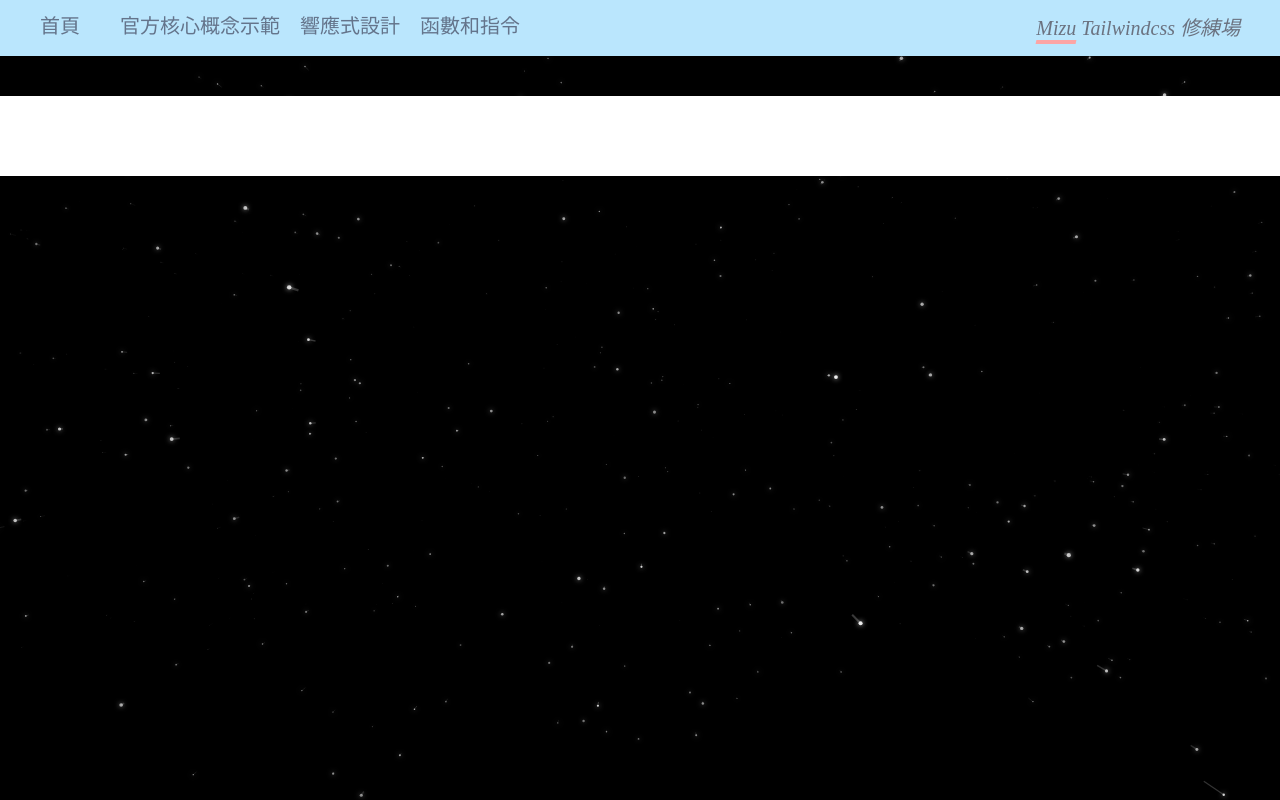
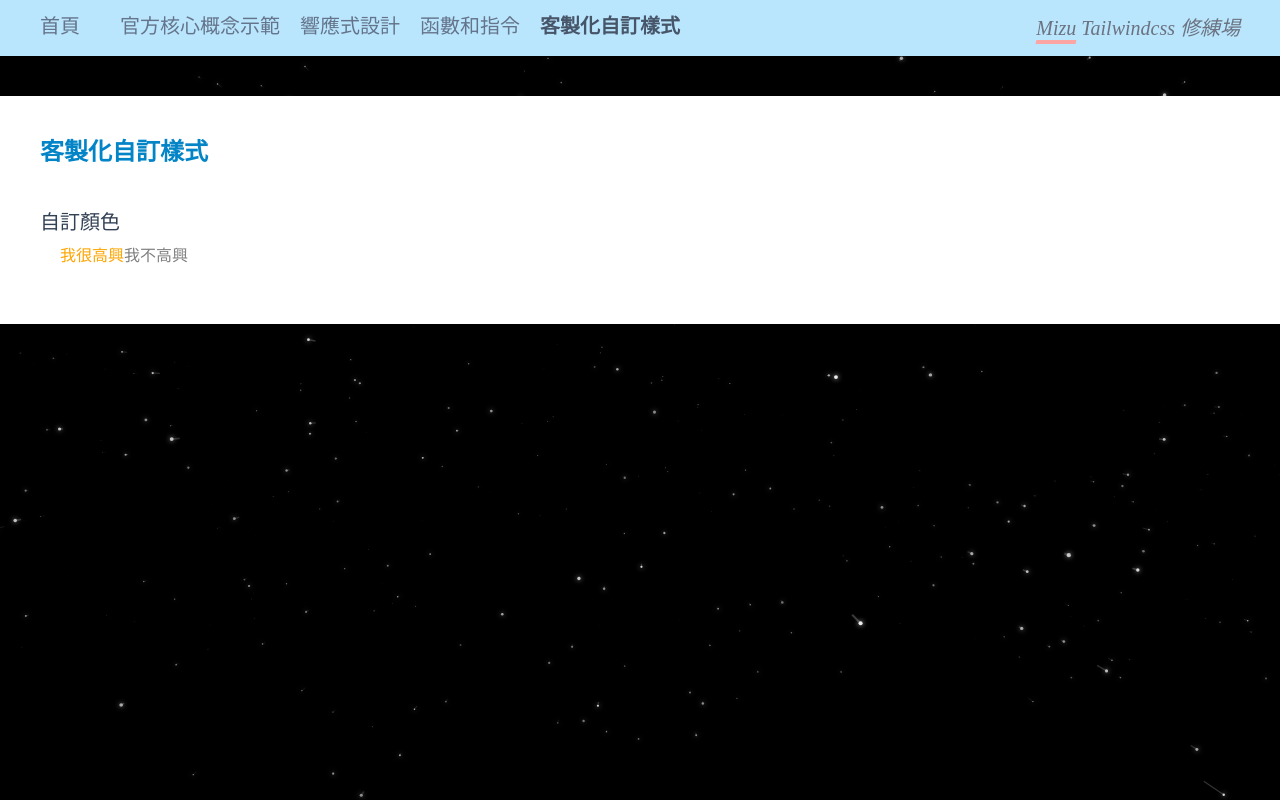
Before and after one commit to MizuYang/tailwind-playground, a Nuxt app: page /adding-custom-styles in a window 1280 px wide. Built offline with nearby package versions, Linux system fonts and the light colour scheme.

Commit message:
新增 自訂顏色

```diff
--- a/components/menu.vue
+++ b/components/menu.vue
@@ -19,6 +19,11 @@ const menuList = ref([
     name: "functions-and-directives",
     title: "函數和指令",
     path: "/functions-and-directives",
+  },
+  {
+    name: "adding-custom-styles",
+    title: "客製化自訂樣式",
+    path: "/adding-custom-styles",
   },
 ]);
 </script>
--- /dev/null
+++ b/pages/adding-custom-styles.vue
@@ -0,0 +1,21 @@
+<script setup></script>
+
+<template>
+  <div>
+    <PageTitle
+      title="客製化自訂樣式"
+      link="https://tailwind.nodejs.cn/docs/adding-custom-styles"
+    />
+
+    <SectionContent title="自訂顏色">
+      <template #content>
+        <div class="flex">
+          <p class="text-happy">我很高興</p>
+          <p class="text-unhappy">我不高興</p>
+        </div>
+      </template>
+    </SectionContent>
+  </div>
+</template>
+
+<style lang="scss" scope></style>
--- a/tailwind.config.js
+++ b/tailwind.config.js
@@ -1,5 +1,7 @@
 /** @type {import('tailwindcss').Config} */
 export default {
+  // prefix: 'tw-',
+
   // 在 html 標籤上加上 .dark 就會啟用暗色模式
   darkMode: "selector",
   // 在 html 標籤上加上 data-mode="dark" 就會啟用暗色模式
@@ -16,6 +18,12 @@ export default {
         // iPad 直式
         ipadLandscape: "768px",
       },
+
+      // 自訂顏色
+      colors: {
+        "happy": "orange",
+        "unhappy": "grey",
+      }
     },
 
     // 自訂斷點(會覆蓋掉預設的斷點)
```
